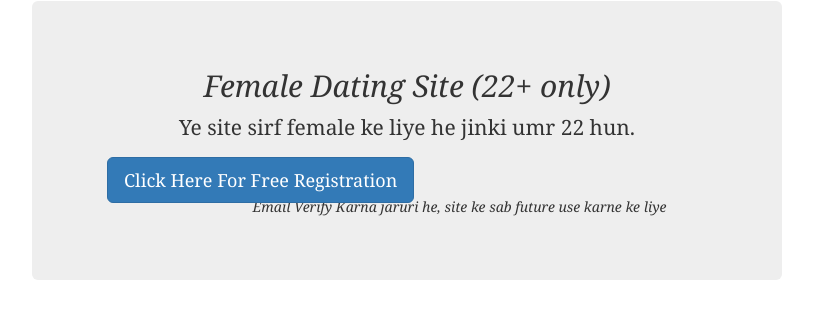
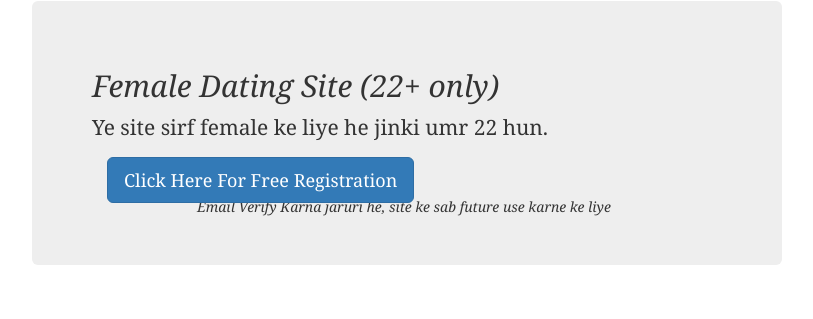
Before and after one commit to enyusu/enyusu.github.com, a Jekyll site: the page built from _posts/2015-02-02-msg.md, in a window 1280 px wide. Shown: the top 319 px of the page, without its empty margins (233-1046 px from the left). Built offline with Jekyll 4.4.1, drawn with Linux system fonts in a browser that asks for light colours; nearby versions of some CDN libraries.

Commit message:
Update 2015-02-02-msg.md

```diff
--- a/_posts/2015-02-02-msg.md
+++ b/_posts/2015-02-02-msg.md
@@ -7,18 +7,16 @@ redirect_from:
 permalink: dating-india-lp/
 ---
 
-<center>
-    <div class="jumbotron">
-      <h2>Female Dating Site (22+ only)</h2>
-     <p> Ye site sirf female ke liye he jinki umr 22 hun. <br/>
+<div class="jumbotron">
+<h2>Female Dating Site (22+ only)</h2>
+<p> Ye site sirf female ke liye he jinki umr 22 hun.<br/></p>
 
 <section class="main col col-lg-2 visible-xs">
 <a class="btn btn-primary btn-lg" href="http://nbeatrk.com/mt/y224x2c484s233t224q2u234/" role="button" rel="nofollow"> Click Here For Free Registration </a><br/></section>
 
-<center><section class="main col col-lg-2 visible-lg">
-<a class="btn btn-primary btn-lg" href="http://cldlr.com/?a=29307&c=90125&s1=" role="button" rel="nofollow"> Click Here For Free Registration</a><br/></section></center>
+<section class="main col col-lg-2 visible-lg">
+<a class="btn btn-primary btn-lg" href="http://cldlr.com/?a=29307&c=90125&s1=" role="button" rel="nofollow"> Click Here For Free Registration</a><br/></section>
 
 <br/><br/><i>Email Verify Karna jaruri he, site ke sab future use karne ke liye</i>
-</p>
+
 </div>
- </center>
```
